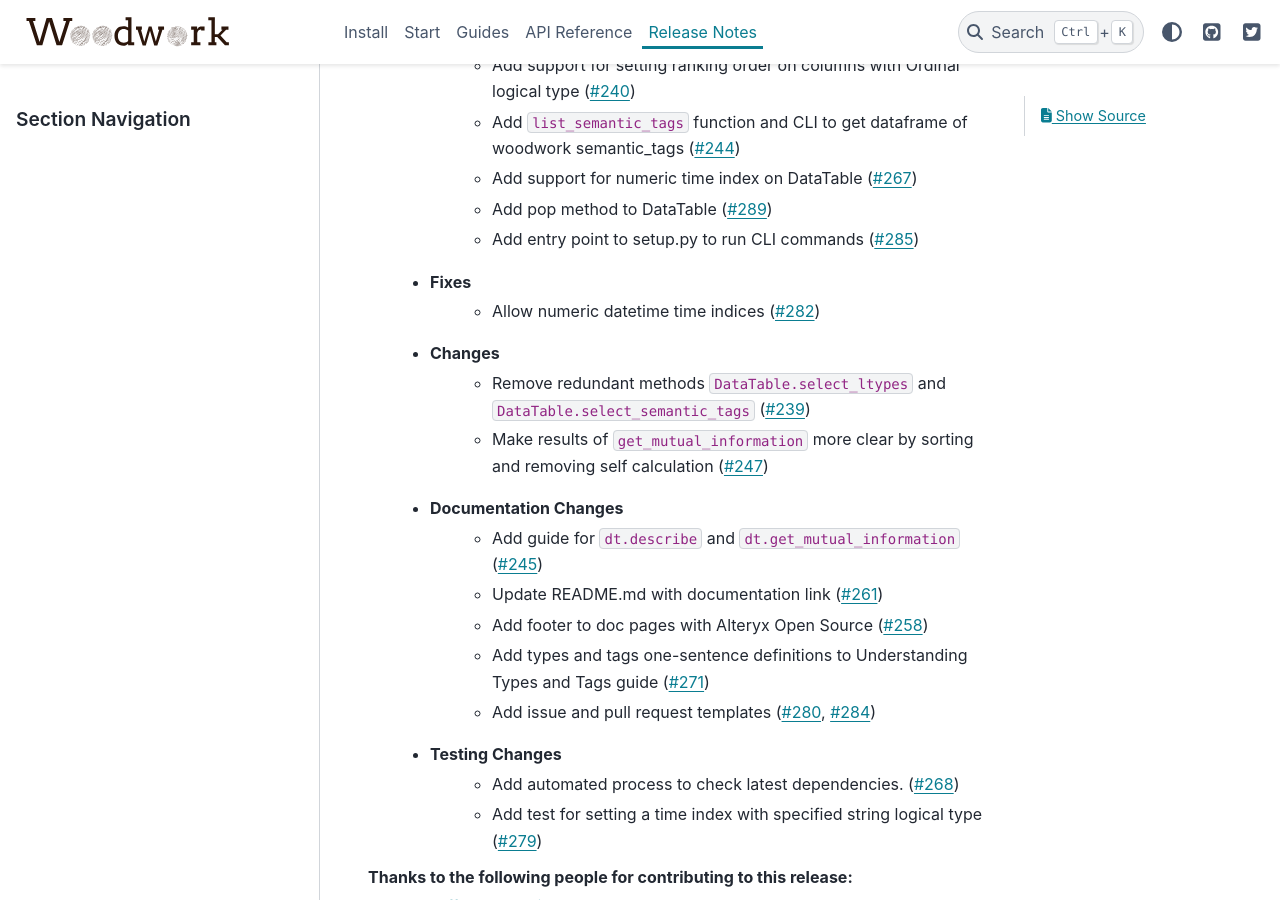
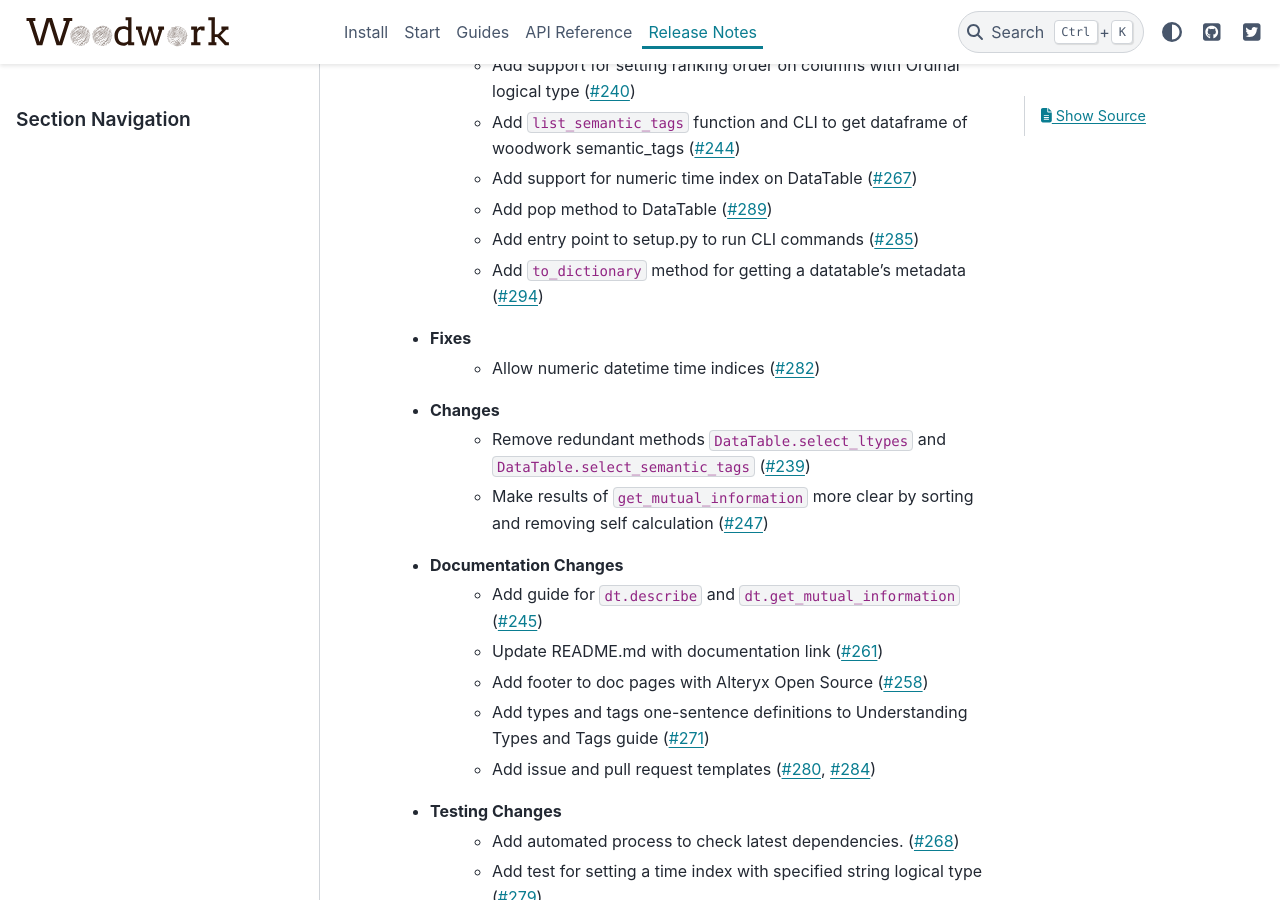
Before and after one commit to alteryx/woodwork, a Sphinx documentation site: the page built from docs/source/release_notes.rst, in a window 1280 px wide and 900 px high, scrolled down 330 px. Built offline with Sphinx 7.4.7 and the PyData theme 0.15.4, drawn with Linux system fonts in a browser that asks for light colours; comment, search, counter and statistics services are not loaded.

Commit message:
add release note

```diff
--- a/docs/source/release_notes.rst
+++ b/docs/source/release_notes.rst
@@ -11,6 +11,7 @@ Release Notes
         * Add support for numeric time index on DataTable (:pr:`267`)
         * Add pop method to DataTable (:pr:`289`)
         * Add entry point to setup.py to run CLI commands (:pr:`285`)
+        * Add ``to_dictionary`` method for getting a datatable's metadata (:pr:`294`)
     * Fixes
         * Allow numeric datetime time indices (:pr:`282`)
     * Changes
```
